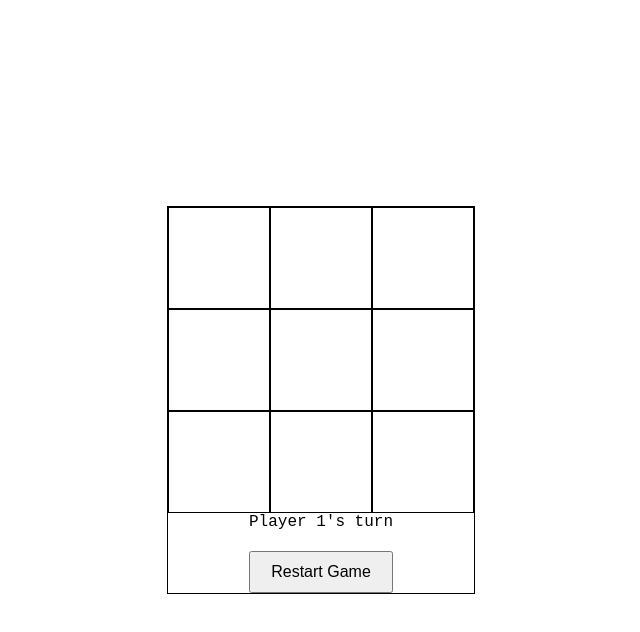
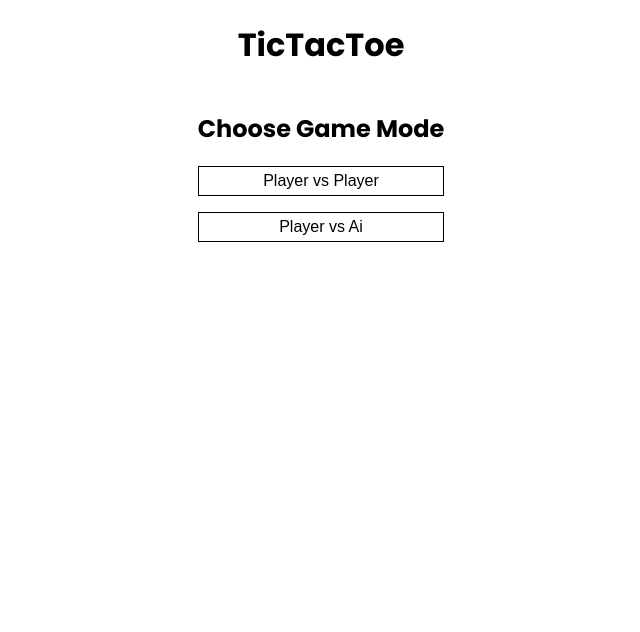
Before and after one commit to cout05/tictactoe-collab, a plain HTML site: page index.html in a window 1280 px wide. Shown: the whole page, without its empty margins (319-959 px from the left). Drawn offline with Linux system fonts and the light colour scheme.

Commit message:
added choose mode

```diff
--- a/index.html
+++ b/index.html
@@ -7,7 +7,17 @@
     <title>Tic-Tac-Toe</title>
   </head>
   <body>
-    <div class="container">
+    <div class="header"><h1>TicTacToe</h1></div>
+
+    <div class="choose-mode-container" id="mode">
+      <h2>Choose Game Mode</h2>
+      <div class="modes">
+        <button onclick="gameMode('player')">Player vs Player</button>
+        <button onclick="gameMode('ai')">Player vs Ai</button>
+      </div>
+    </div>
+
+    <div class="board-container" id="game">
       <div class="column">
         <div class="row" data-cell-index="0"></div>
         <div class="row" data-cell-index="1"></div>
@@ -26,9 +36,6 @@
       <div class="turn" id="turn">Player 1's turn</div>
       <button class="restart-button" id="restartButton">Restart Game</button>
     </div>
-
-
-
     <script src="index.js"></script>
   </body>
 </html>
--- a/style.css
+++ b/style.css
@@ -1,14 +1,32 @@
+@import url("https://fonts.googleapis.com/css2?family=Poppins:wght@400;700&display=swap");
+
 body {
   padding: 0;
   margin: 0;
   display: flex;
-  justify-content: center;
+  flex-direction: column;
   align-items: center;
   height: 100vh;
-  font-family: "Courier New", Courier, monospace;
+  font-family: "Poppins", sans-serif;
 }
 
-.container {
+.modes {
+  display: flex;
+  flex-direction: column;
+  gap: 1rem;
+}
+
+.modes > button {
+  font-size: 1rem;
+  cursor: pointer;
+  background-color: white;
+  padding: 5px;
+  text-align: center;
+  border: 1px solid black;
+}
+
+.board-container {
+  display: none;
   border: 1px solid black;
   text-align: center;
 }
@@ -28,6 +46,7 @@ body {
   border-collapse: collapse;
   cursor: pointer;
 }
+
 .restart-button {
   margin-top: 20px;
   font-size: 16px;
```
